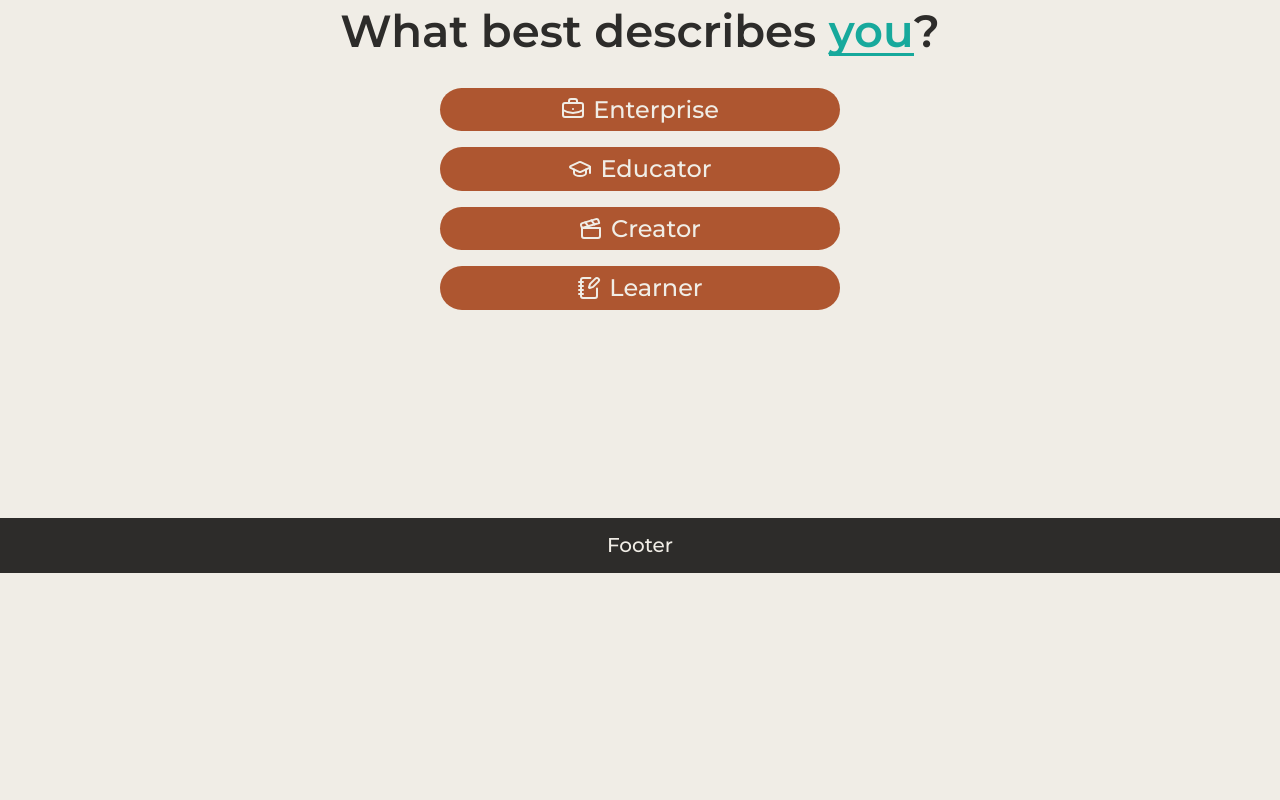
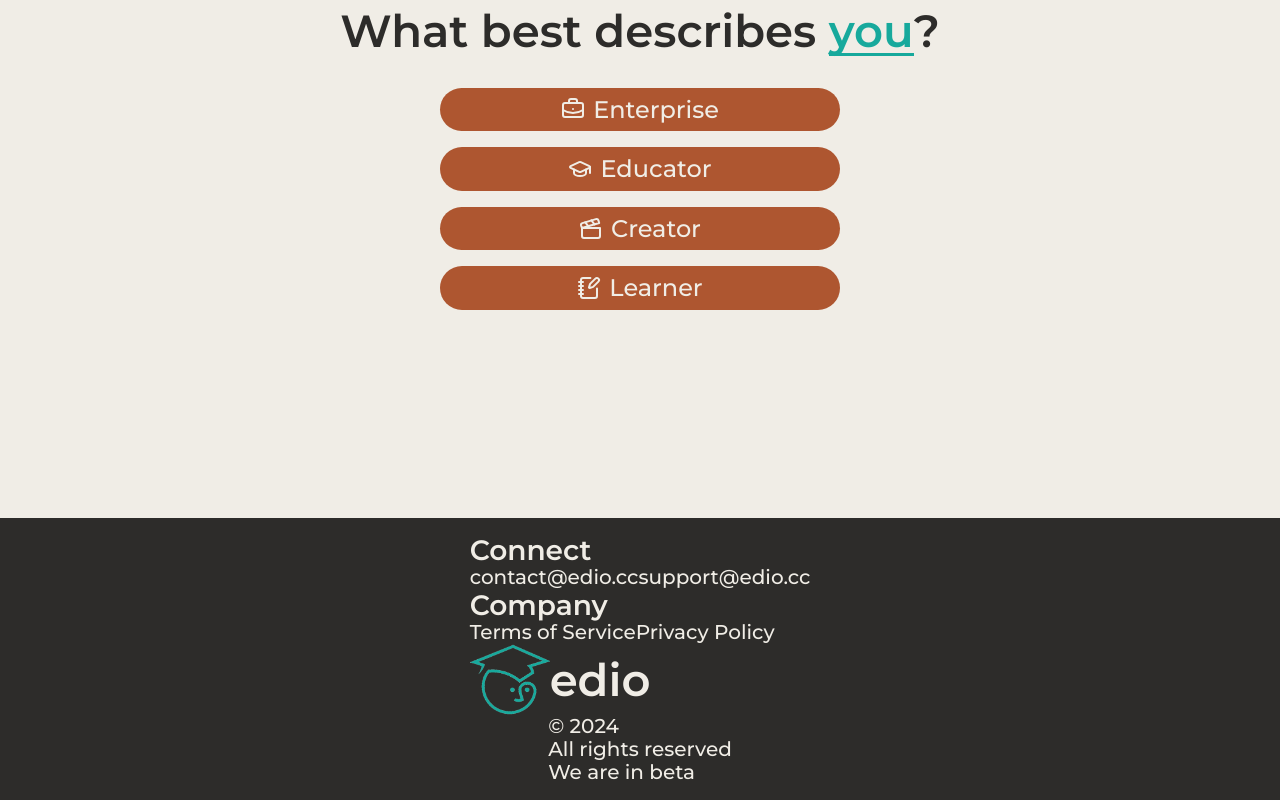
Before and after one commit to edio-tech/edio-landing-page, a React (Vite) app: page /choose in a window 1280 px wide. Shown: the part 273-1073 px from the top of the page. Before the commit the page ends 846 px from the top, so only its background shows below. Built offline with nearby package versions, Linux system fonts and the light colour scheme.

Commit message:
Create footer elements

```diff
--- a/src/components/Footer.jsx
+++ b/src/components/Footer.jsx
@@ -1,10 +1,41 @@
 import './Footer.css';
+import HomeLink from './HomeLink';
 
 const Footer = () =>
 {
     return (
         <div className="footer-container">
-            Footer
+            <div className="links">
+                <div className="info-links">
+                    <div className="vertical-columns">
+                        <div className="connect">
+                            <h3>Connect</h3>
+                            <div className="connect-links">
+                                <a>contact@edio.cc</a>
+                                <a>support@edio.cc</a>
+                            </div>
+                        </div>
+                        <div className="legal">
+                            <h3>Company</h3>
+                            <div className="legal-links">
+                                <a>Terms of Service</a>
+                                <a>Privacy Policy</a>
+                            </div>
+                        </div>
+                    </div>
+                    <div className="socials">
+
+                    </div>
+                </div>
+                <div className="logo-link">
+                    <HomeLink width="5rem" font_size="var(--fs-h1)" font_colour="var(--clr-text-accent)" />
+                </div>
+            </div>
+            <div className="copyright">
+                <p>© 2024</p>
+                <p>All rights reserved</p>
+                <p>We are in beta</p>
+            </div>
         </div>
     )
 }
```
